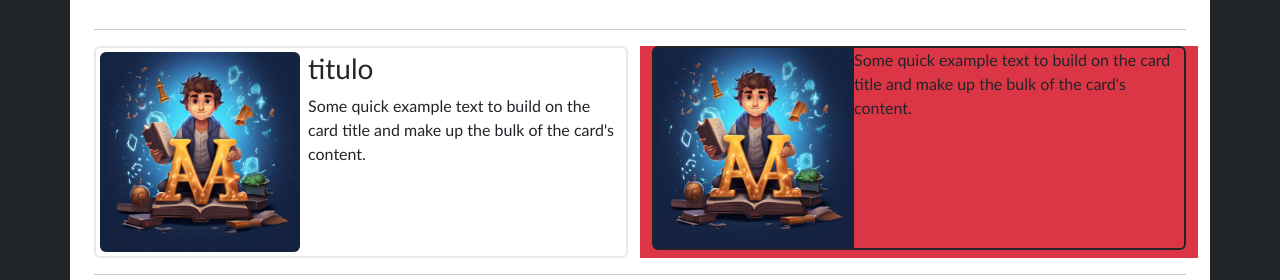
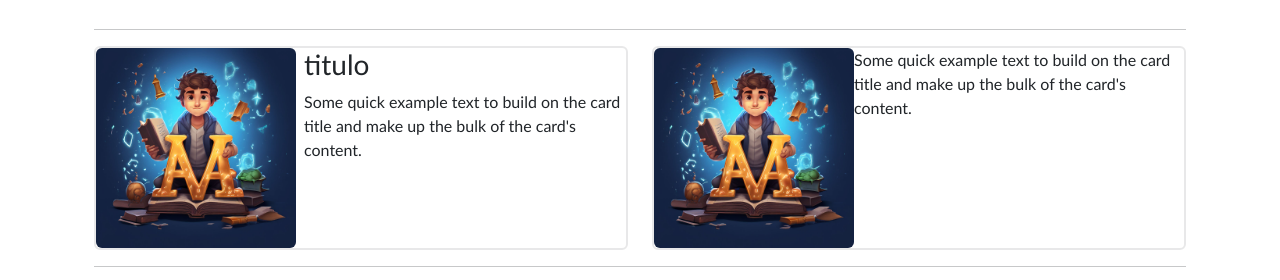
Before and after one commit to LexiMate/LexiMate, a plain HTML site: page home.html in a window 1280 px wide. Shown: the part 655-935 px from the top of the page. Drawn offline with nearby package versions, Linux system fonts and the light colour scheme; a web font is replaced by a local one.

Commit message:
modifiqu una tarjeta de tareas

```diff
--- a/CSS/home.css
+++ b/CSS/home.css
@@ -1,7 +1,7 @@
 @import url(http://fonts.googleapis.com/css?family=Calibri:400,300,700);
 
 body {
-    background-color: #D32F2F;
+
     font-family: 'Calibri', sans-serif !important
 }
 
--- a/home.html
+++ b/home.html
@@ -19,7 +19,7 @@
     <link rel="stylesheet" href="./CSS/home.css">
 </head>
 
-<body class="bg-dark">
+<body>
     <header>
         <nav class="navbar navbar-expand-lg text-uppercase" id="mainNav" style="background-color: #000000;">
             <div class="container">
@@ -43,7 +43,7 @@
             </div>
         </nav>
     </header>
-    <main class="container pt-5 bg-white">
+    <main class="container pt-5">
 
 
         <!-- Marketing messaging and featurettes
@@ -121,16 +121,13 @@
                         dapibus,
                         tellus ac cursus commodo.</p>
                 </div>
-                <div class="col-md-8">
-
-                </div>
             </div>
 
             <hr class="featurette-divider">
 
             <div class="row">
                 <div class="card col-6">
-                    <div class="d-flex rounded border border-dark justify-content-start border-2 border-opacity-10 p-1">
+                    <div class="d-flex rounded border border-dark justify-content-start border-2 border-opacity-10">
                         <img class="featurette-image img-fluid mx-auto rounded" data-src="holder.js/500x500/auto" alt="500x500"
                             style="width: 200px; height: 200px;"
                             src="/assets/create-me-a-cover-for-an-educational-video-game-for-people-with-dyslexia-and-the-game-should-be-abo-245971327.jpeg"
@@ -143,9 +140,9 @@
 
                     </div>
                 </div>
-                <div class="card col-6 bg-danger">
-                    <div class="d-flex rounded border border-dark justify-content-start border-2">
-                        <img class="featurette-image img-fluid mx-auto" data-src="holder.js/500x500/auto" alt="500x500"
+                <div class="card col-6">
+                    <div class="d-flex rounded border border-dark justify-content-start border-2 border-opacity-10">
+                        <img class="featurette-image img-fluid mx-auto rounded" data-src="holder.js/500x500/auto" alt="500x500"
                             style="width: 200px; height: 200px;"
                             src="/assets/create-me-a-cover-for-an-educational-video-game-for-people-with-dyslexia-and-the-game-should-be-abo-245971327.jpeg"
                             data-holder-rendered="true">
```
Also changed, not shown: index.html (+0 -1 lines).
